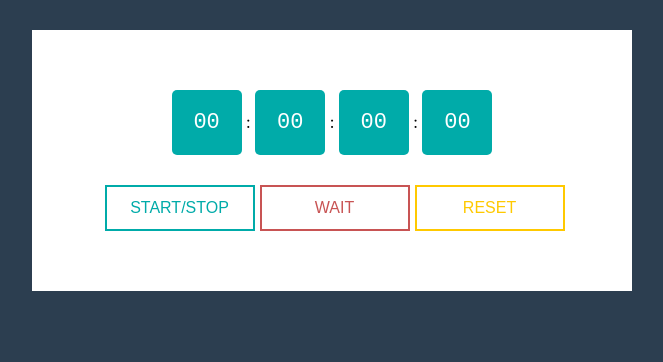
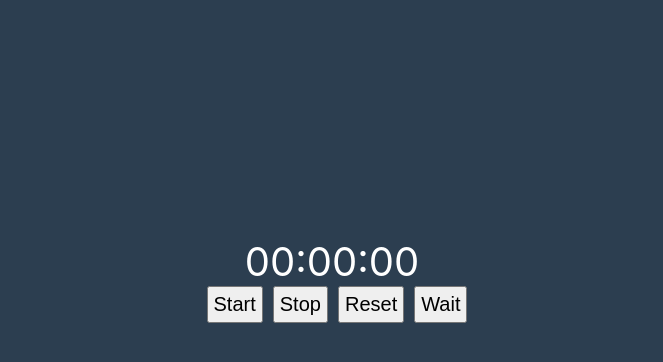
Before and after one commit to Ruslan5891/timer, a React (Create React App) app: page / in a window 1280 px wide. Shown: the top 362 px of the page, without its empty margins (308-971 px from the left). Built offline with nearby package versions, Linux system fonts and the light colour scheme.

Commit message:
timer with rxjs

```diff
--- a/package.json
+++ b/package.json
@@ -9,6 +9,7 @@
     "react": "^17.0.2",
     "react-dom": "^17.0.2",
     "react-scripts": "5.0.0",
+    "rxjs": "^7.4.0",
     "web-vitals": "^2.1.2"
   },
   "scripts": {
--- a/src/App.css
+++ b/src/App.css
@@ -1,5 +1,5 @@
 body {
-  background:#2C3E50;
+    background: #2c3e50;
 }
 
 * {
@@ -8,74 +8,26 @@ body {
     box-sizing: border-box;
 }
 
+p {
+    font-size: 40px;
+    color: white;
+}
+button {
+    display: inline-block;
+    margin-left: 10px;
+    padding: 5px;
+    cursor: pointer;
+    font-size: 20px;
+}
+
 .main-section {
     background: transparent;
     max-width: 600px;
     width: 90%;
     height: 500px;
     margin: 30px auto;
+    display: flex;
+    flex-direction: column;
+    justify-content: center;
+    align-items: center;
 }
-
-.clock-holder {
-  width: 100%;
-  background: #fff;
-  margin: 30px auto;
-  position: relative;
-}
-
-
-.stopwatch {
-  padding: 60px 0px;
-  text-align: center;
-}
-.stopwatch span{
-  background:#00ABA9;
-  color: #fff;
-  display: inline-block;
-  font-family: monospace;
-  font-size: 22px;
-  padding: 20px;
-  border-radius: 5px;
-  width: 70px;
-}
-
-.stopwatch .stopwatch-btn {
-  background: #fff;
-  margin-top: 30px;
-  margin-left: 5px;
-  border: none;
-  padding: 12px 20px;
-  font-size: 16px;
-  text-transform: uppercase;
-  width: 150px;
-  transition: background 1s;
-  cursor: pointer;
-}
-.stopwatch .stopwatch-btn-red{
-  border: 2px solid #C85454;
-  color: #C85454;
-}
-.stopwatch .stopwatch-btn-yel{
-  border: 2px solid #FFC900;
-  color: #FFC900;
-}
-
-.stopwatch .stopwatch-btn-gre{
-  border: 2px solid #00ABA9;
-  color: #00ABA9;
-}
-.stopwatch .stopwatch-btn-red:hover {
-  background: #C85454;
-  border: 2px solid #C85454;
-  color: #fff;
-}
-.stopwatch .stopwatch-btn-yel:hover {
-  background: #FFC900;
-  border: 2px solid #FFC900;
-  color: #fff;
-}
-.stopwatch .stopwatch-btn-gre:hover {
-  background: #00ABA9;
-  border: 2px solid #00ABA9;
-  color: #fff;
-}
--- a/src/App.js
+++ b/src/App.js
@@ -1,67 +1,54 @@
-import React, { useState } from "react";
-import DisplayComponent from "./components/Display";
-import BtnComponent from "./components/Buttons";
+import React from "react";
 import "./App.css";
+import { useEffect, useState } from "react";
+import { interval, Subject } from "rxjs";
+import { takeUntil } from "rxjs/operators";
 
-function App() {
-    const [time, setTime] = useState({ ms: 0, s: 0, m: 0, h: 0 });
-    const [interv, setInterv] = useState();
-    const [status, setStatus] = useState(0);
+export default function App() {
+    const [sec, setSec] = useState(0);
+    const [status, setStatus] = useState("stop");
+
+    useEffect(() => {
+        const unsubscribe$ = new Subject();
+        interval(1000)
+            .pipe(takeUntil(unsubscribe$))
+            .subscribe(() => {
+                if (status === "run") {
+                    setSec((val) => val + 1000);
+                }
+            });
+        return () => {
+            unsubscribe$.next();
+            unsubscribe$.complete();
+        };
+    }, [status]);
 
     const start = () => {
-        if (status === 0 || status === 2) {
-            run();
-            setStatus(1);
-            setInterv(setInterval(run, 10));
-        }
-        if (status === 1) {
-            reset();
-        }
+        setStatus("run");
     };
 
-    let updatedMs = time.ms,
-        updatedS = time.s,
-        updatedM = time.m,
-        updatedH = time.h;
+    const stop = () => {
+        setStatus("stop");
+        setSec(0);
+    };
 
-    const run = () => {
-        if (updatedM === 60) {
-            updatedH++;
-            updatedM = 0;
-        }
-        if (updatedS === 60) {
-            updatedM++;
-            updatedS = 0;
-        }
-        if (updatedMs === 100) {
-            updatedS++;
-            updatedMs = 0;
-        }
-        updatedMs++;
-        return setTime({ ms: updatedMs, s: updatedS, m: updatedM, h: updatedH });
+    const reset = () => {
+        setSec(0);
     };
 
     const wait = () => {
-        clearInterval(interv);
-        setStatus(2);
-    };
-
-    const reset = () => {
-        clearInterval(interv);
-        setStatus(0);
-        setTime({ ms: 0, s: 0, m: 0, h: 0 });
+        setStatus("wait");
     };
 
     return (
         <div className="main-section">
-            <div className="clock-holder">
-                <div className="stopwatch">
-                    <DisplayComponent time={time} />
-                    <BtnComponent status={status} reset={reset} wait={wait} start={start} />
-                </div>
+            <p> {new Date(sec).toISOString().slice(11, 19)}</p>
+            <div>
+                <button onClick={start}>Start</button>
+                <button onClick={stop}>Stop</button>
+                <button onClick={reset}>Reset</button>
+                <button onClick={wait}>Wait</button>
             </div>
         </div>
     );
 }
-
-export default App;
--- a/src/components/Buttons.js
+++ /dev/null
@@ -1,25 +0,0 @@
-import React from "react";
-
-function BtnComponent(props) {
-    return (
-        <div style={{ display: "flex", justifyContent: "center" }}>
-            <button className="stopwatch-btn stopwatch-btn-gre" onClick={props.start}>
-                Start/Stop
-            </button>
-
-            <div>
-                <button className="stopwatch-btn stopwatch-btn-red" onDoubleClick={props.wait}>
-                    Wait
-                </button>
-            </div>
-
-            <div>
-                <button className="stopwatch-btn stopwatch-btn-yel" onClick={props.reset}>
-                    Reset
-                </button>
-            </div>
-        </div>
-    );
-}
-
-export default BtnComponent;
--- a/src/components/Display.js
+++ /dev/null
@@ -1,14 +0,0 @@
-import React from "react";
-
-function DisplayComponent(props) {
-    return (
-        <div>
-            <span>{props.time.h >= 10 ? props.time.h : "0" + props.time.h}</span>&nbsp;:&nbsp;
-            <span>{props.time.m >= 10 ? props.time.m : "0" + props.time.m}</span>&nbsp;:&nbsp;
-            <span>{props.time.s >= 10 ? props.time.s : "0" + props.time.s}</span>&nbsp;:&nbsp;
-            <span>{props.time.ms >= 10 ? props.time.ms : "0" + props.time.ms}</span>
-        </div>
-    );
-}
-
-export default DisplayComponent;
```
Also changed, not shown: 1 other file (tests, documents, lock files or other folders). Lines whose indentation alone changed are shown as unchanged.
